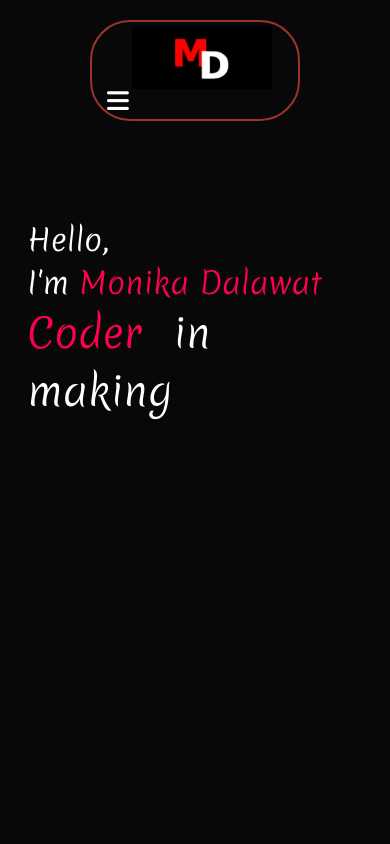
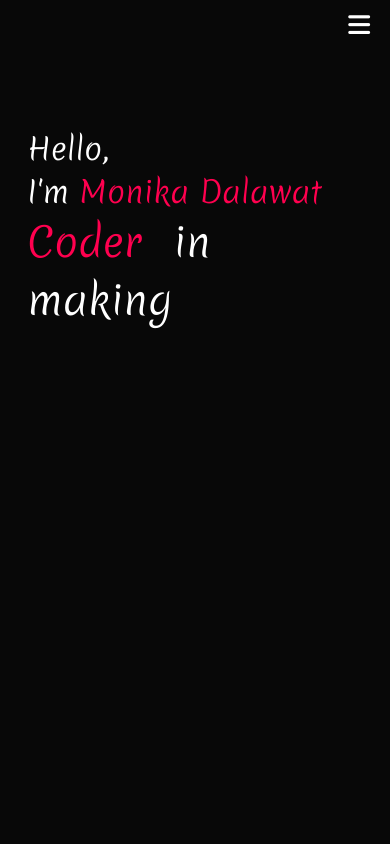
Before and after one commit to Monika-1082005/My-Portfolio, a plain HTML site: page index.html in a window 390 px wide. Shown: the top 844 px of the page. Drawn offline with nearby package versions, Linux system fonts and the light colour scheme; a script that the page names is missing.

Commit message:
Updated files

```diff
--- a/index.html
+++ b/index.html
@@ -31,7 +31,7 @@
           <li><a href="#contact">Contact</a></li>
           <i class="fas fa-solid fa-xmark" onclick="closemenu()"></i>
         </ul>
-        <i class="fas fa-solid fa-bars" onclick="openmenu()"></i>
+        <i class="fas fa-solid fa-bars" onclick="openmenu()" id="menuIcon"></i>
       </nav>
       <div class="container">
 
--- a/style.css
+++ b/style.css
@@ -517,6 +517,17 @@ nav .fas {
         font-size: 30px;
     }
 
+    .logo{
+        display: none;
+    }
+    nav{
+        border:none;
+    }
+    #menuIcon{
+        position: fixed;
+        right: 20px;
+    }
+
     nav .fas {
         display: block;
         font-size: 25px;
```
Also changed, not shown: 1 other file.
